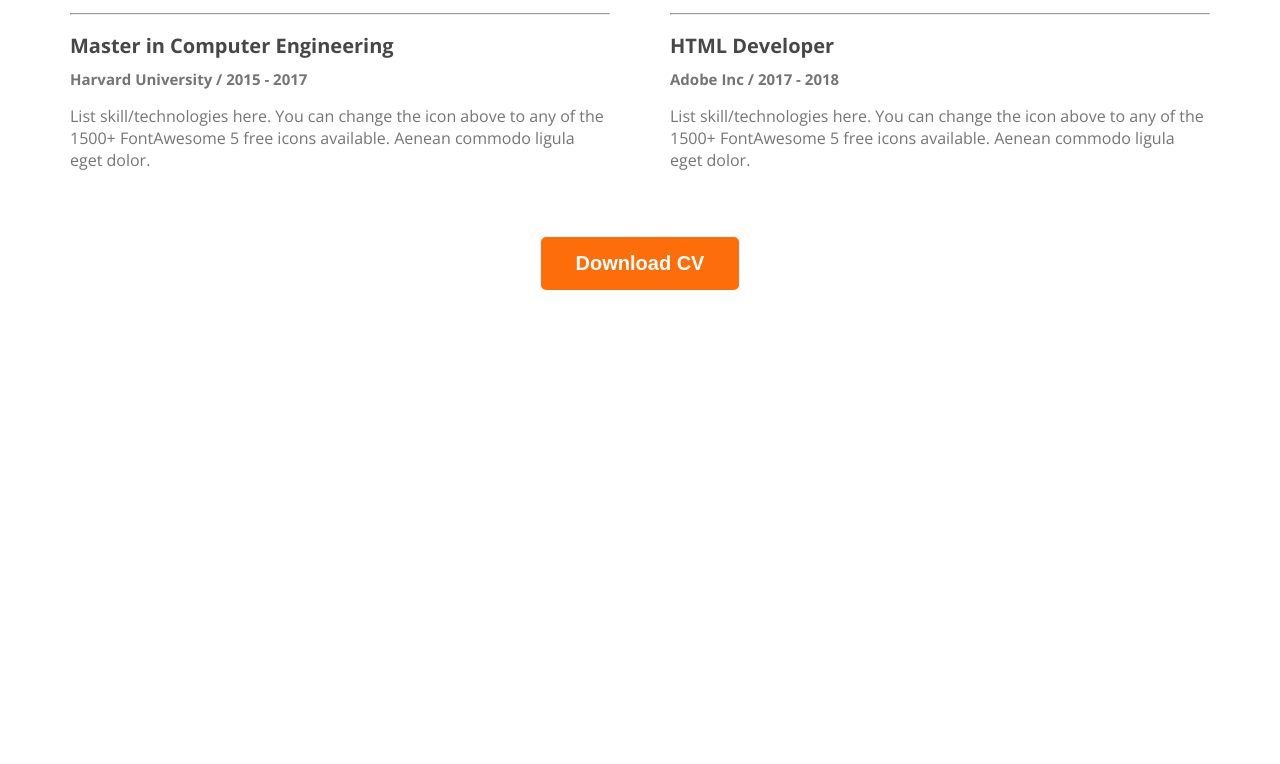
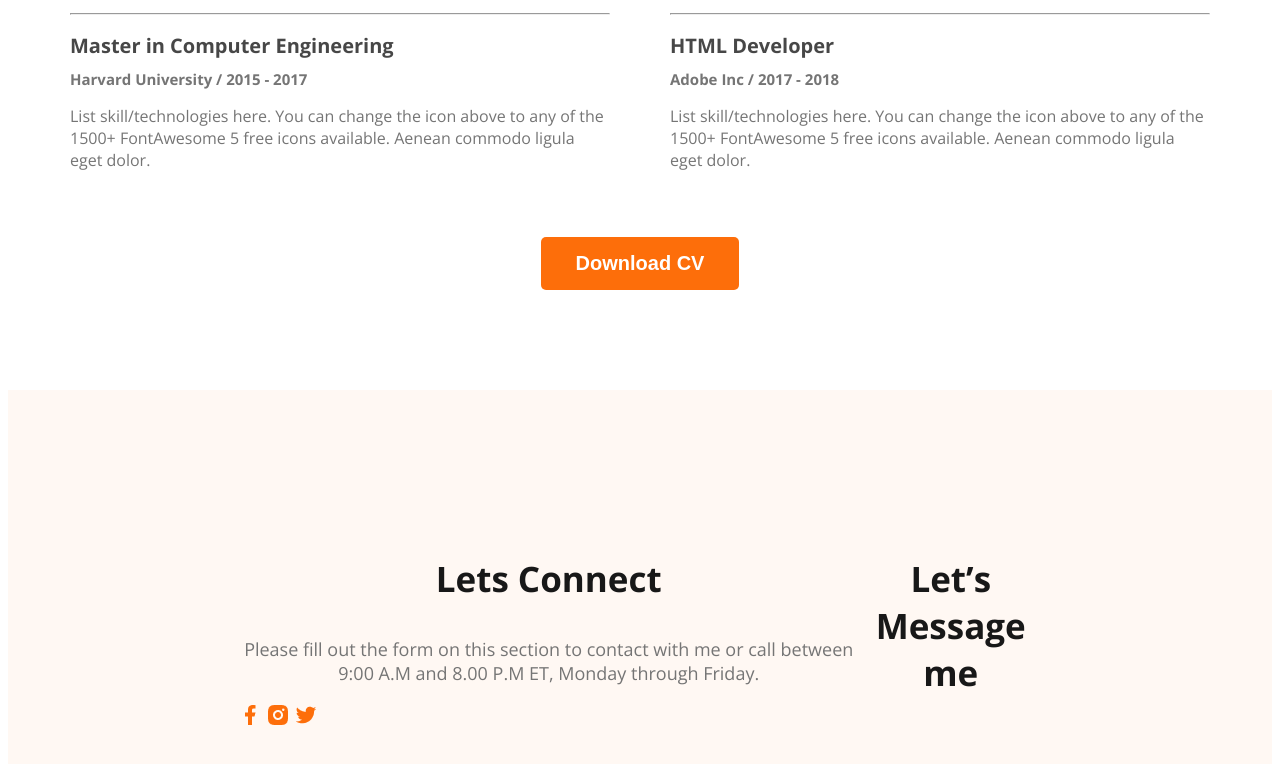
Before and after one commit to Mahedi-5g/first-portfolio, a plain HTML site: page index.html in a window 1280 px wide. Shown: the part 2865-3629 px from the top of the page. Before the commit the page ends 3163 px from the top, so only its background shows below. Drawn offline with nearby package versions, Linux system fonts and the light colour scheme.

Commit message:
little bit

```diff
--- a/index.html
+++ b/index.html
@@ -180,6 +180,21 @@
         </section>
     </main>
     <footer>
+        <div class="footer-colum">
+            <h3 class="section-title" >Lets Connect</h3>
+            <p class="section-description">Please fill out the form on this section to contact with me or call between 9:00 A.M and 8.00 P.M ET, Monday through Friday.</p>
+            <div class="social-links">
+                <a href=""><img src="images/icons/facebook.png" alt=""></a>
+                <a href=""><img src="images/icons/insta.png" alt=""></a>
+                <a href=""><img src="images/icons/twitter.png" alt=""></a>
+            </div>
+
+        </div>
+        <div class="footer-colum">
+            <h3 class="section-title" >Let’s Message me</h3>
+
+        </div>
+
 
     </footer>
 </body>
--- a/styles/portfolio.css
+++ b/styles/portfolio.css
@@ -194,3 +194,11 @@ main section {
     text-align: center;
     margin-top: 50px;
 }
+
+/*footer-style*/
+footer{
+    display: flex;
+    padding: 130px 230px;
+    background: #fff8f3;
+    margin-top: 100px;
+}
```
